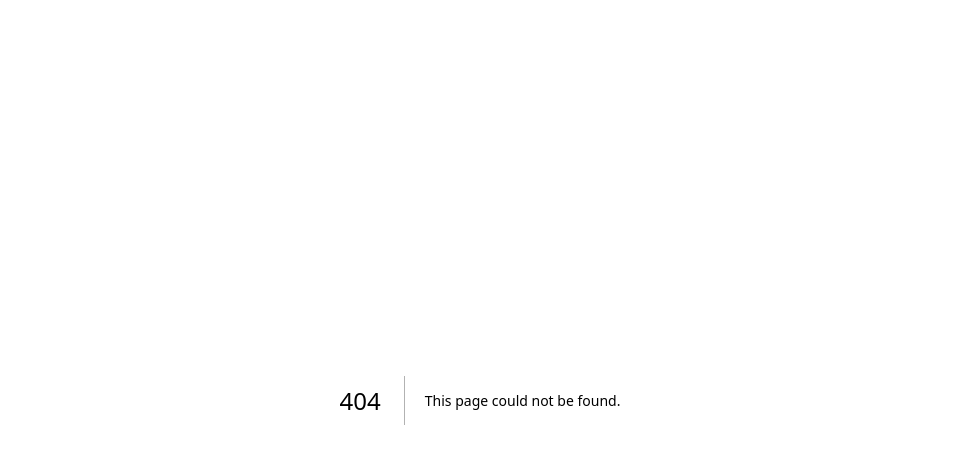
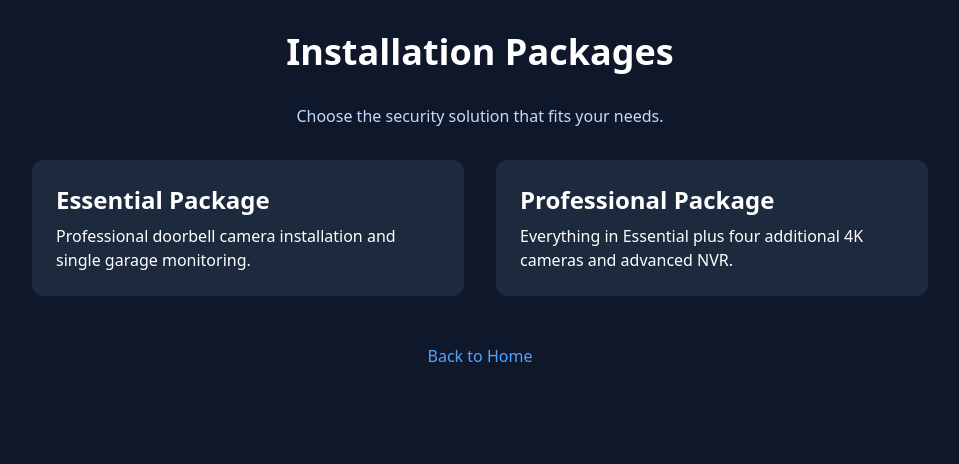
Before and after one commit to fetzsav/securesavannah, a Next.js app: page /packages in a window 1280 px wide. Before the commit this address had no page. Shown: the top 464 px of the page, without its empty margins (160-1119 px from the left). Built offline with nearby package versions, Linux system fonts and the light colour scheme.

Commit message:
Add package and consultation pages and wire navigation

```diff
--- /dev/null
+++ b/src/app/consultation/page.tsx
@@ -0,0 +1,14 @@
+import Link from 'next/link';
+
+export default function ConsultationPage() {
+  return (
+    <div className="min-h-screen bg-slate-900 text-white p-8">
+      <h1 className="text-4xl font-bold mb-4 text-center">Free Consultation</h1>
+      <p className="text-blue-200 mb-8 text-center">Schedule your complimentary security assessment and receive a customized protection plan.</p>
+      <div className="text-center space-x-4">
+        <a href="mailto:info@securesavannah.com" className="px-8 py-3 bg-blue-600 hover:bg-blue-700 rounded-lg font-semibold inline-block">Email Us</a>
+        <Link href="/" className="px-8 py-3 border border-blue-400 text-blue-400 rounded-lg font-semibold inline-block hover:bg-blue-400 hover:text-slate-900">Back to Home</Link>
+      </div>
+    </div>
+  );
+}
--- a/src/app/home.tsx
+++ b/src/app/home.tsx
@@ -1,6 +1,7 @@
 // The exported code uses Tailwind CSS. Install Tailwind CSS in your dev environment to ensure all styles work.
 "use client";
 import React, { useState } from 'react';
+import { useRouter } from 'next/navigation';
 import Image from 'next/image';
 import { FontAwesomeIcon } from '@fortawesome/react-fontawesome';
 import {
@@ -19,6 +20,7 @@ import {
 } from '@fortawesome/free-solid-svg-icons';
 
 const HomePage: React.FC = () => {
+  const router = useRouter();
   const [selectedPackage, setSelectedPackage] = useState<string>('');
 
   const handlePackageSelect = (pkg: string) => {
@@ -79,10 +81,10 @@ const HomePage: React.FC = () => {
             </p>
 
             <div className="flex flex-col sm:flex-row gap-4 sm:gap-6 justify-center lg:justify-start">
-              <button className="px-8 py-4 bg-blue-600 hover:bg-blue-700 text-white font-semibold rounded-lg whitespace-nowrap cursor-pointer transition-colors">
+              <button onClick={() => router.push('/packages')} className="px-8 py-4 bg-blue-600 hover:bg-blue-700 text-white font-semibold rounded-lg whitespace-nowrap cursor-pointer transition-colors">
                 View Packages
               </button>
-              <button className="px-8 py-4 border-2 border-white text-white hover:bg-white hover:text-slate-900 font-semibold rounded-lg whitespace-nowrap cursor-pointer transition-colors">
+              <button onClick={() => router.push('/consultation')} className="px-8 py-4 border-2 border-white text-white hover:bg-white hover:text-slate-900 font-semibold rounded-lg whitespace-nowrap cursor-pointer transition-colors">
                 Free Consultation
               </button>
             </div>
@@ -194,7 +196,7 @@ const HomePage: React.FC = () => {
                 </li>
               </ul>
               <button
-                onClick={() => handlePackageSelect('Essential')}
+                onClick={() => {handlePackageSelect('Essential'); router.push('/packages/essential');}}
                 className="w-full py-4 font-semibold rounded-lg whitespace-nowrap cursor-pointer transition-colors bg-blue-600 hover:bg-blue-700 text-white"
               >
                 Get Started
@@ -234,7 +236,7 @@ const HomePage: React.FC = () => {
                 </li>
               </ul>
               <button
-                onClick={() => handlePackageSelect('Professional')}
+                onClick={() => {handlePackageSelect('Professional'); router.push('/packages/professional');}}
                 className="w-full py-4 font-semibold rounded-lg whitespace-nowrap cursor-pointer transition-colors bg-blue-600 hover:bg-blue-700 text-white"
               >
                 Get Started
@@ -269,7 +271,7 @@ const HomePage: React.FC = () => {
                 </li>
               </ul>
               <button
-                onClick={() => handlePackageSelect('Custom')}
+                onClick={() => {handlePackageSelect('Custom'); router.push('/consultation');}}
                 className="w-full py-4 bg-white text-blue-600 font-semibold rounded-lg whitespace-nowrap cursor-pointer hover:bg-blue-50 transition-colors"
               >
                 Schedule Consultation
@@ -394,7 +396,7 @@ const HomePage: React.FC = () => {
                 <p className="text-base text-blue-100 mb-6 sm:text-lg"> {/* <-- FONT SIZE */}
                     Schedule your complimentary security assessment and receive a customized protection plan for your property.
                 </p>
-                <button className="w-full sm:w-auto px-8 py-3 bg-white text-blue-600 font-semibold rounded-lg cursor-pointer hover:bg-blue-50 transition-colors"> {/* <-- RESPONSIVE WIDTH */}
+                <button onClick={() => router.push('/consultation')} className="w-full sm:w-auto px-8 py-3 bg-white text-blue-600 font-semibold rounded-lg cursor-pointer hover:bg-blue-50 transition-colors"> {/* <-- RESPONSIVE WIDTH */}
                     Schedule Free Consultation
                 </button>
             </div>
--- /dev/null
+++ b/src/app/packages/essential/page.tsx
@@ -0,0 +1,16 @@
+import Link from 'next/link';
+
+export default function EssentialPackage() {
+  return (
+    <div className="min-h-screen bg-slate-900 text-white p-8">
+      <h1 className="text-4xl font-bold mb-4 text-center">Essential Package</h1>
+      <p className="text-blue-200 mb-8 text-center">Professional doorbell camera installation with garage monitoring and AI motion alerts.</p>
+      <div className="text-center">
+        <Link href="/consultation" className="px-8 py-3 bg-blue-600 hover:bg-blue-700 rounded-lg font-semibold">Schedule Consultation</Link>
+      </div>
+      <div className="mt-12 text-center">
+        <Link href="/packages" className="text-blue-400 hover:underline">Back to Packages</Link>
+      </div>
+    </div>
+  );
+}
--- /dev/null
+++ b/src/app/packages/page.tsx
@@ -0,0 +1,23 @@
+import Link from 'next/link';
+
+export default function PackagesPage() {
+  return (
+    <div className="min-h-screen bg-slate-900 text-white p-8">
+      <h1 className="text-4xl font-bold mb-8 text-center">Installation Packages</h1>
+      <p className="mb-8 text-center text-blue-200">Choose the security solution that fits your needs.</p>
+      <div className="max-w-4xl mx-auto grid gap-8 md:grid-cols-2">
+        <Link href="/packages/essential" className="block p-6 bg-slate-800 rounded-xl hover:bg-slate-700 transition">
+          <h2 className="text-2xl font-semibold mb-2">Essential Package</h2>
+          <p>Professional doorbell camera installation and single garage monitoring.</p>
+        </Link>
+        <Link href="/packages/professional" className="block p-6 bg-slate-800 rounded-xl hover:bg-slate-700 transition">
+          <h2 className="text-2xl font-semibold mb-2">Professional Package</h2>
+          <p>Everything in Essential plus four additional 4K cameras and advanced NVR.</p>
+        </Link>
+      </div>
+      <div className="mt-12 text-center">
+        <Link href="/" className="text-blue-400 hover:underline">Back to Home</Link>
+      </div>
+    </div>
+  );
+}
--- /dev/null
+++ b/src/app/packages/professional/page.tsx
@@ -0,0 +1,16 @@
+import Link from 'next/link';
+
+export default function ProfessionalPackage() {
+  return (
+    <div className="min-h-screen bg-slate-900 text-white p-8">
+      <h1 className="text-4xl font-bold mb-4 text-center">Professional Package</h1>
+      <p className="text-blue-200 mb-8 text-center">Includes everything in Essential plus four 4K cameras and advanced NVR with AI object recognition.</p>
+      <div className="text-center">
+        <Link href="/consultation" className="px-8 py-3 bg-blue-600 hover:bg-blue-700 rounded-lg font-semibold">Schedule Consultation</Link>
+      </div>
+      <div className="mt-12 text-center">
+        <Link href="/packages" className="text-blue-400 hover:underline">Back to Packages</Link>
+      </div>
+    </div>
+  );
+}
```
